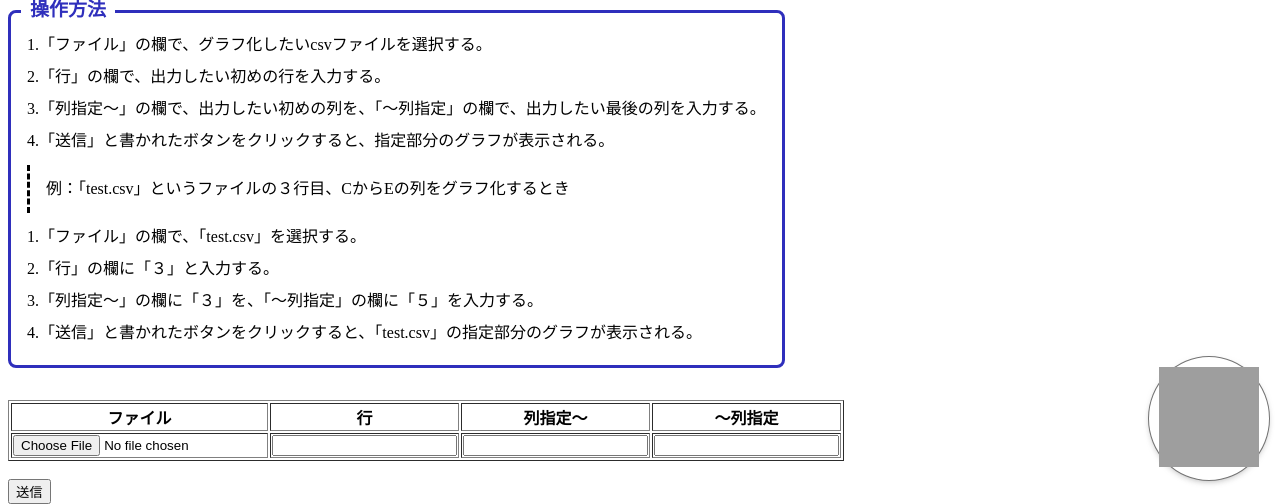
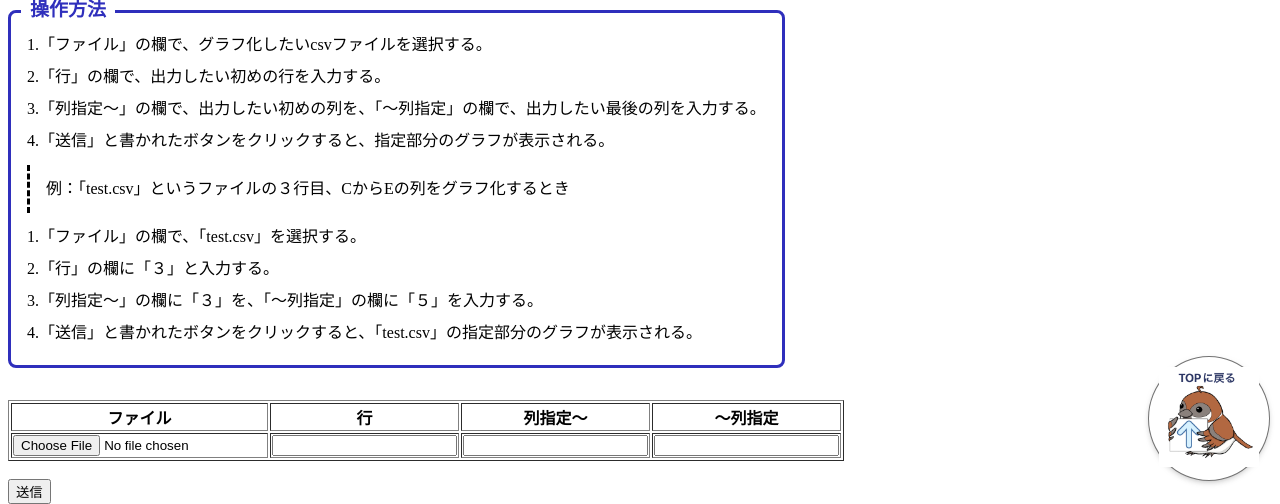
Before and after one commit to ytusertsuki/project_research_app, a Flask app: page /plot in a window 1280 px wide. Shown: the part 309-813 px from the top of the page. Run offline with Flask 3, Linux system fonts and the light colour scheme; parts of the project's set-up code (start-up, migrations or seed data) failed here and were passed over; grey boxes are pictures that could not be loaded.

Commit message:
写真表示できるようにした。

```diff
--- a/app/templates/plot_index.html
+++ b/app/templates/plot_index.html
@@ -59,7 +59,7 @@
         <footer>
             <a href="#" id="page-top">
                 <i class="blogicon-chevron-up"></i>
-                <img class="go_top" src="static/IMG_2554.jpg" width="100px" height="100px">
+                <img class="go_top" src="static/goTop.jpg" width="100px" height="100px">
             </a>
         </footer>
 
```
